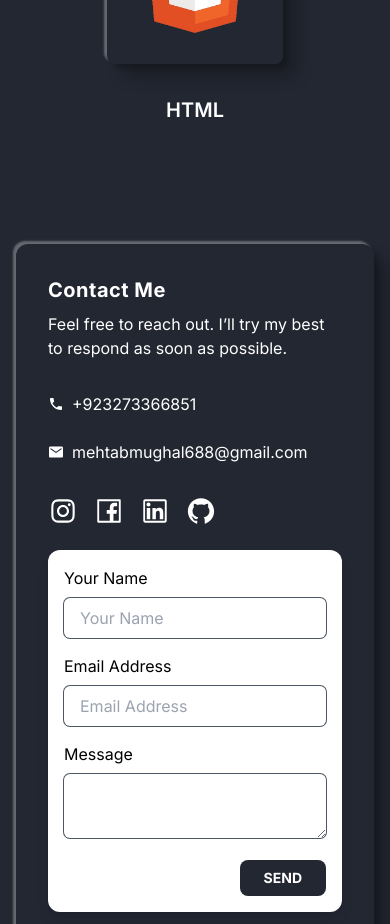
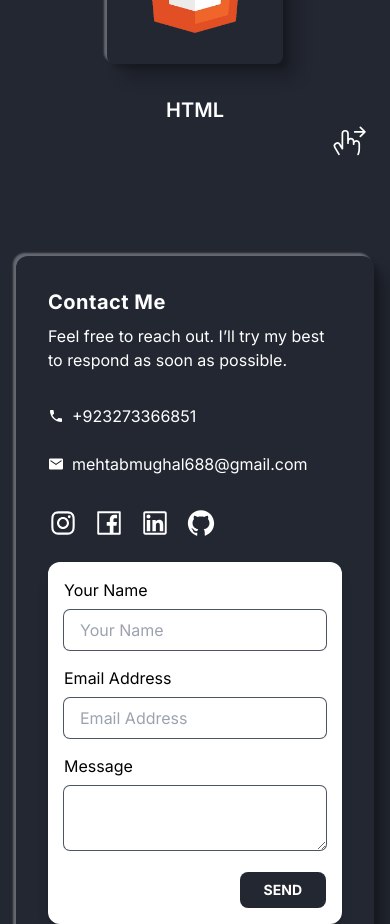
Before and after one commit to mehtabhussain12/Mehtab, a Next.js app: page / in a window 390 px wide. Shown: the part 1620-2544 px from the top of the page. Built offline with nearby package versions, Linux system fonts and the light colour scheme.

Commit message:
Update Skills.tsx

```diff
--- a/src/app/(components)/Skills.tsx
+++ b/src/app/(components)/Skills.tsx
@@ -7,6 +7,7 @@ import { Navigation } from "swiper/modules";
 import "swiper/css";
 import { FaChevronLeft, FaChevronRight } from "react-icons/fa";
 import Contact from "./Contact";
+import { PiHandSwipeRightLight } from "react-icons/pi";
 
 const Skills: FC = () => {
   const languages = [
@@ -85,8 +86,12 @@ const Skills: FC = () => {
                 {language.name}
               </p>
             </div>
+
           ))}
         </div>
+               <div className="flex float-right mr-6 lg:hidden md:hidden">
+       <PiHandSwipeRightLight className="text-white text-4xl mb-6" />
+       </div>
       </div>
       {/* <Contact/> */}
       <Contact/>
```
